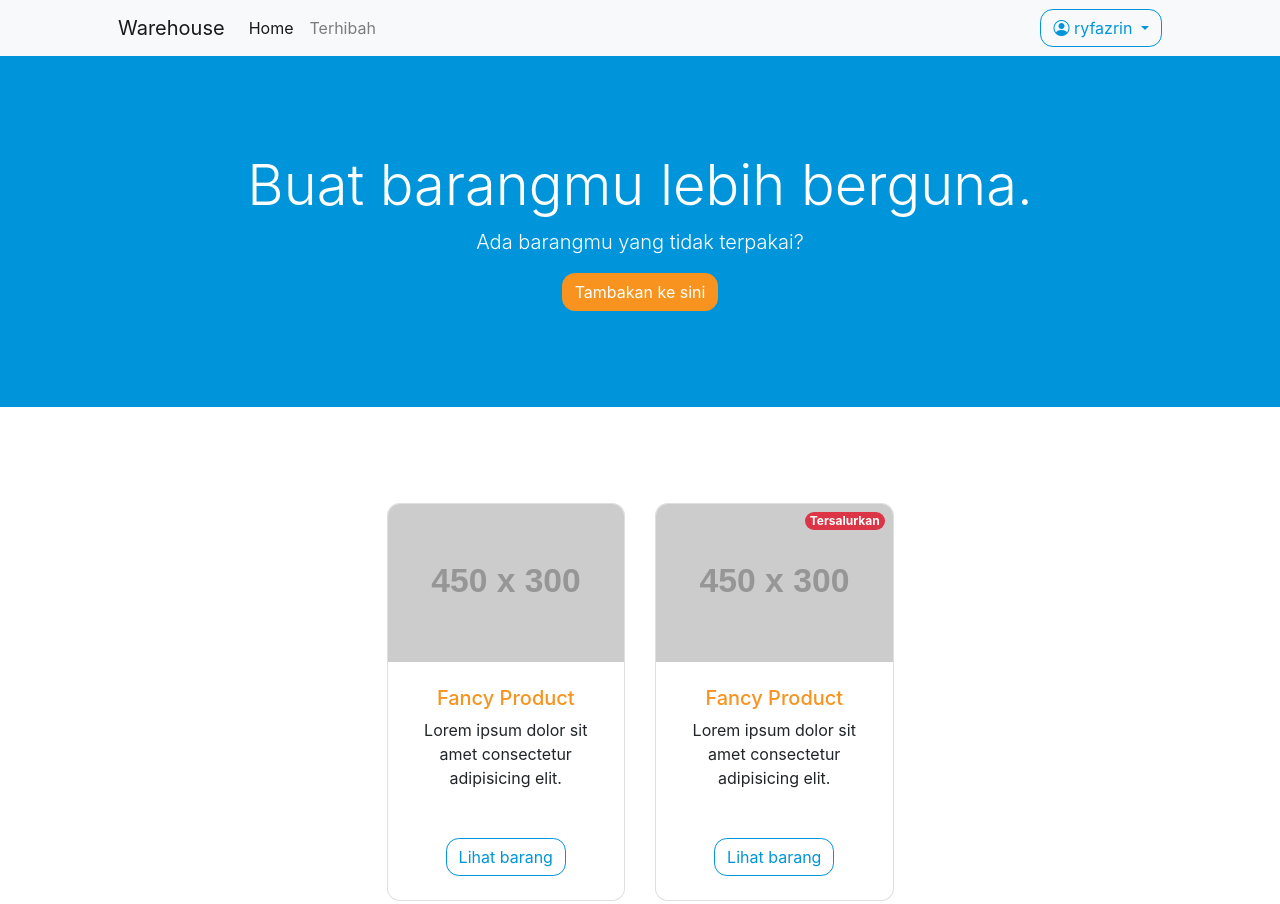
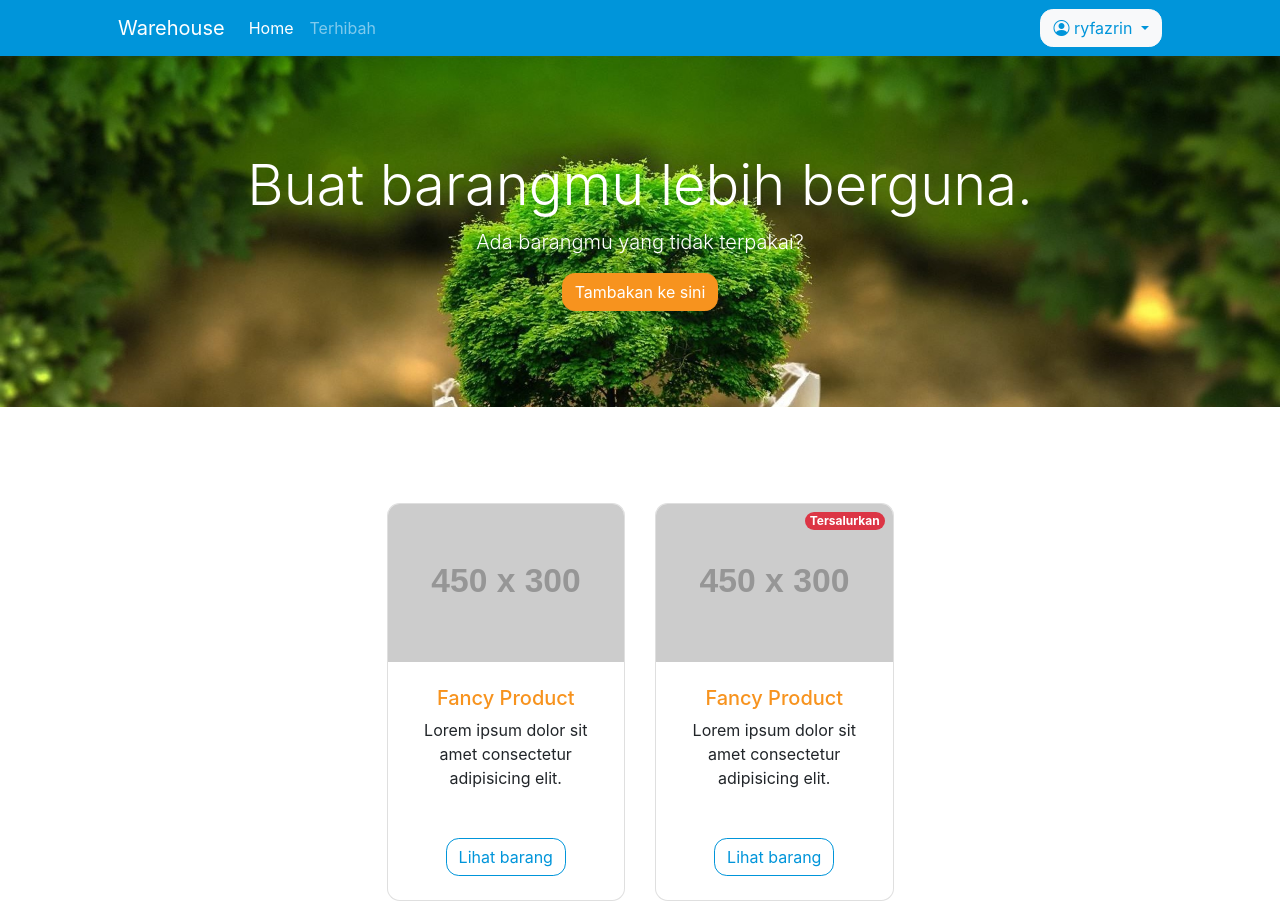
Before and after one commit to jasandgun/hackalhot, a plain HTML site: page template/index.html in a window 1280 px wide. Shown: the top 904 px of the page. Drawn offline with nearby package versions, Linux system fonts and the light colour scheme; placeholder pictures from the web are drawn by us.

Commit message:
update: home header background

```diff
--- /dev/null
+++ b/template/css/custom.css
@@ -0,0 +1,4 @@
+header.hero {
+    background-image: url("../assets/hero.jpg");
+    background-size: cover; /* Resize the background image to cover the entire container */
+}
--- a/template/index.html
+++ b/template/index.html
@@ -12,10 +12,11 @@
         <link href="https://cdn.jsdelivr.net/npm/bootstrap-icons@1.5.0/font/bootstrap-icons.css" rel="stylesheet" />
         <!-- Core theme CSS (includes Bootstrap)-->
         <link href="css/bootstrap.min.css" rel="stylesheet" />
+        <link href="css/custom.css" rel="stylesheet" />
     </head>
     <body>
         <!-- Navigation-->
-        <nav class="navbar navbar-expand-lg navbar-light bg-light">
+        <nav class="navbar navbar-expand-lg navbar-dark bg-secondary">
             <div class="container px-4 px-lg-5">
                 <a class="navbar-brand" href="#!">Warehouse</a>
                 <button class="navbar-toggler" type="button" data-bs-toggle="collapse" data-bs-target="#navbarSupportedContent" aria-controls="navbarSupportedContent" aria-expanded="false" aria-label="Toggle navigation">
@@ -23,11 +24,11 @@
                 </button>
                 <div class="collapse navbar-collapse" id="navbarSupportedContent">
                     <ul class="navbar-nav mr-auto mb-2 mb-lg-0">
-                        <li class="nav-item"><a class="nav-link active" aria-current="page" href="#!">Home</a></li>
-                        <li class="nav-item"><a class="nav-link" href="#!">Terhibah</a></li>
+                        <li class="nav-item"><a class="nav-link active" aria-current="page" href="index.html">Home</a></li>
+                        <li class="nav-item"><a class="nav-link" href="terhibah.html">Terhibah</a></li>
                     </ul>
                     <div class="d-flex dropdown">
-                        <button class="btn btn-outline-secondary dropdown-toggle" id="userDropdown" data-bs-toggle="dropdown" aria-expanded="false">
+                        <button class="btn btn-light text-secondary dropdown-toggle" id="userDropdown" data-bs-toggle="dropdown" aria-expanded="false">
                             <i class="bi-person-circle me-1"></i>
                             ryfazrin
                             <!-- <span class="badge bg-dark text-white ms-1 rounded-pill">0</span> -->
@@ -43,7 +44,7 @@
             </div>
         </nav>
         <!-- Header-->
-        <header class="bg-secondary py-5">
+        <header class="bg-secondary-200 py-5 hero">
             <div class="container px-4 px-lg-5 my-5">
                 <div class="text-center text-white">
                     <h1 class="display-4 fw-bolder">Buat barangmu lebih berguna.</h1>
```
Also changed, not shown: template/assets/hero.jpg (added).
